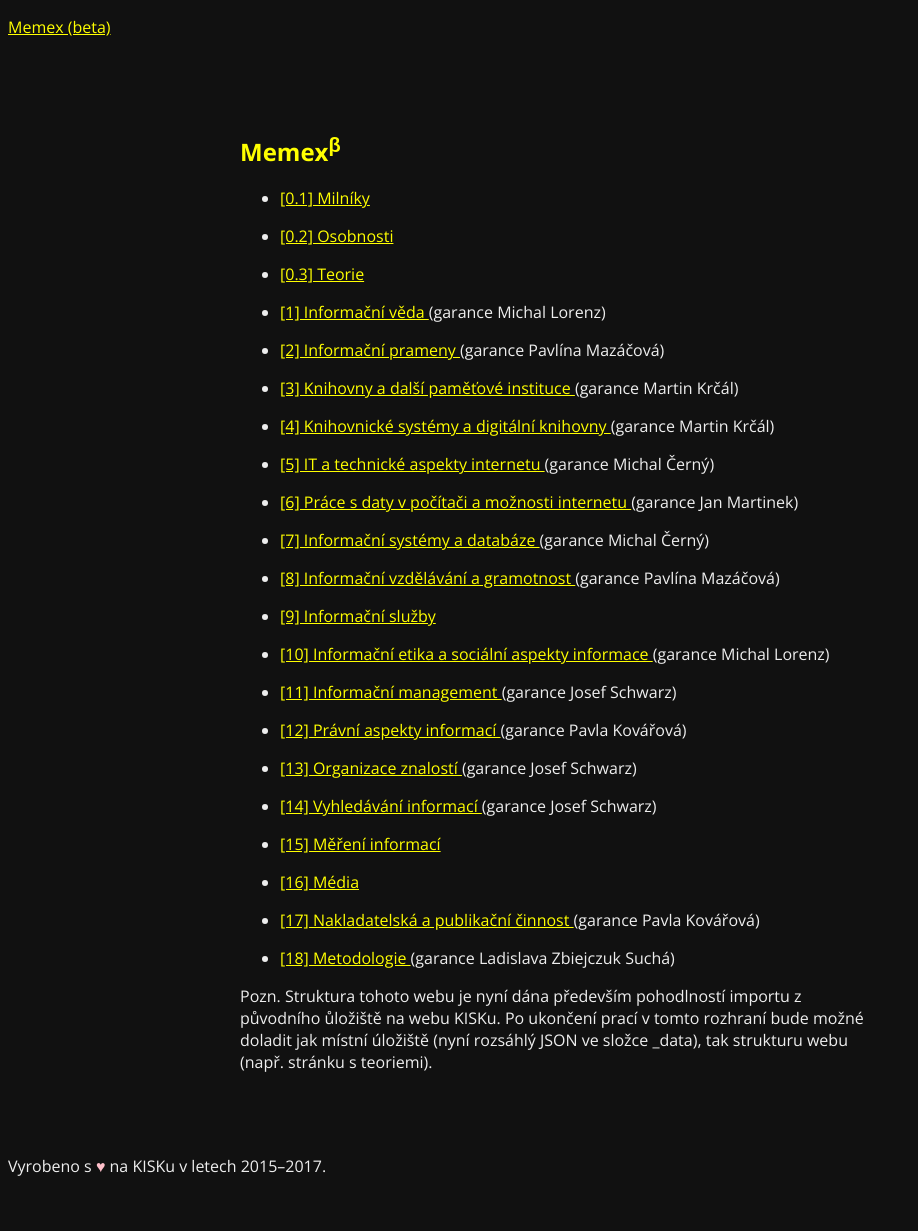
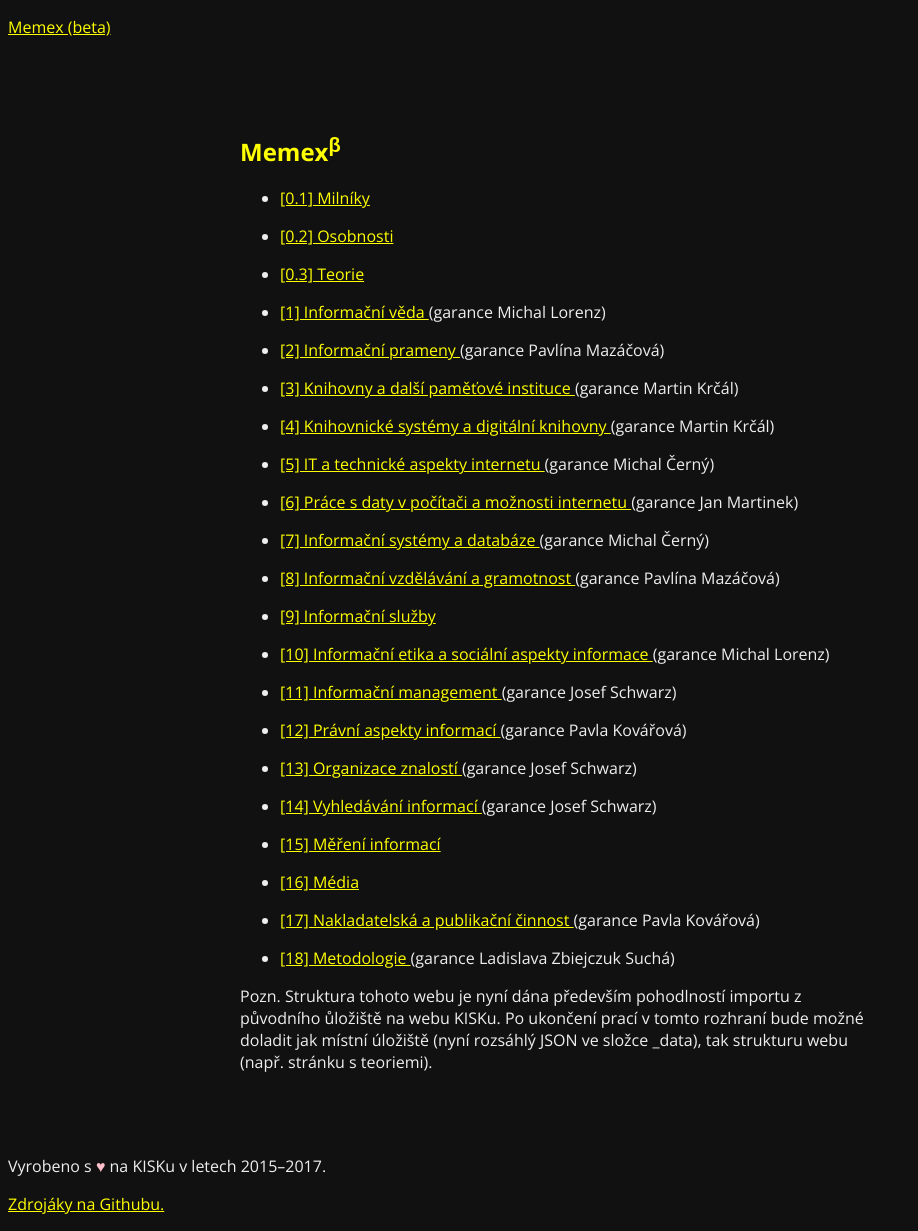
Before and after one commit to kiskffmu/memex, a Jekyll site: the page built from index.html, in a window 1280 px wide. Shown: the whole page, without its empty margins (0-918 px from the left). Built offline with Jekyll 4.4.1, drawn with Linux system fonts in a browser that asks for light colours; before the commit the page ends 1193 px from its top, so only the background shows below that.

Commit message:
Links between repo and website

```diff
--- a/_includes/footer.html
+++ b/_includes/footer.html
@@ -1,3 +1,4 @@
 <footer class="site-footer">
 	<p>Vyrobeno s <span style="color: pink">&hearts;</span> na KISKu v letech 2015–{{ site.time | date: '%Y' }}.</p>
+	<p><a href="https://github.com/kisk-ff-mu/memex">Zdrojáky na Githubu.</a></p>
 </footer>
```
Also changed, not shown: README.md.
